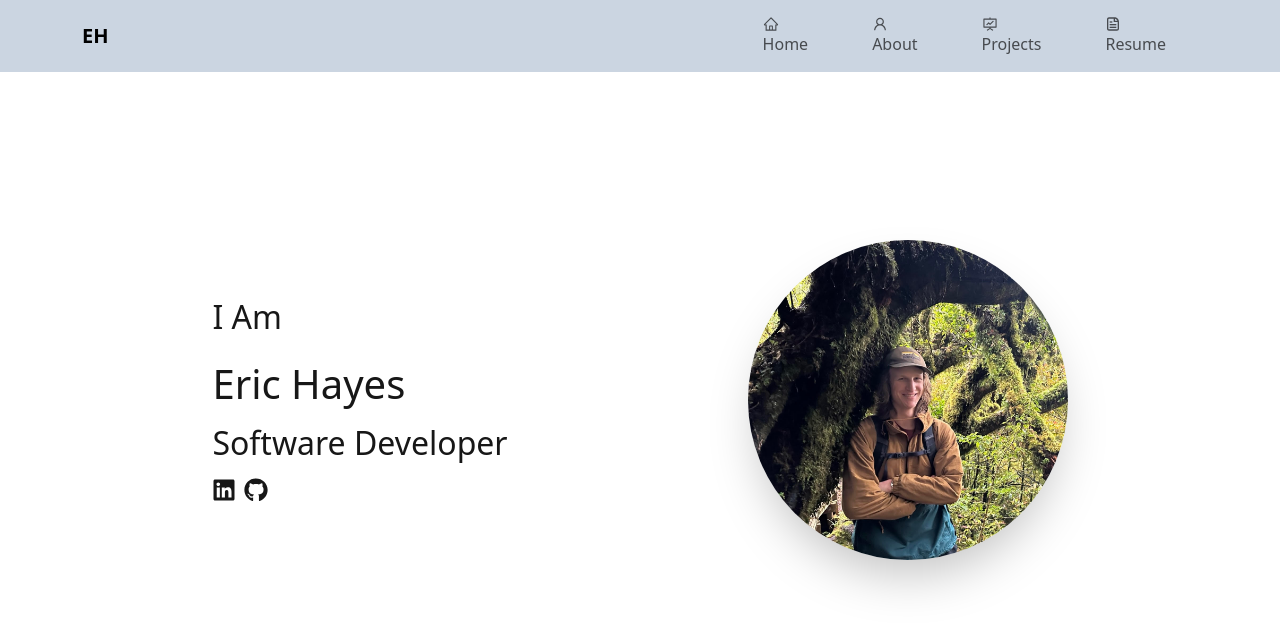
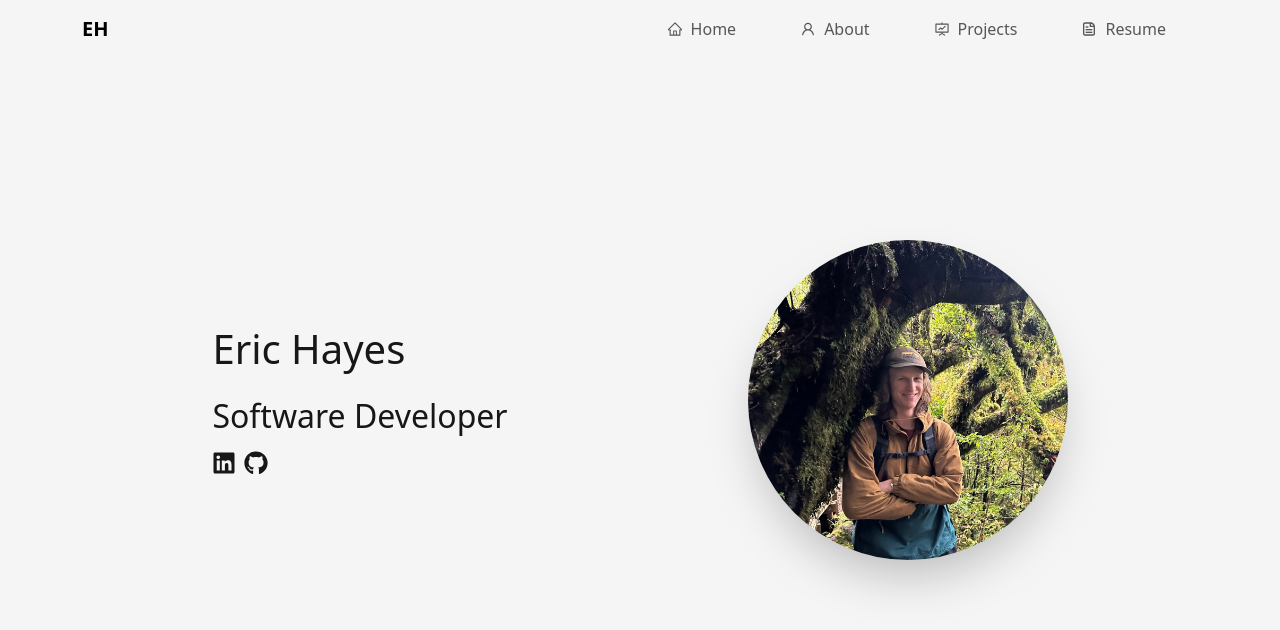
Before and after one commit to ehayes2000/portfolio, a React (Create React App) app: page / in a window 1280 px wide. Shown: the top 630 px of the page. Built offline with nearby package versions, Linux system fonts and the light colour scheme.

Commit message:
rework colors

```diff
--- a/src/components/MyNavbar.js
+++ b/src/components/MyNavbar.js
@@ -30,10 +30,9 @@ const MyNavbar = () => {
   onToggle={() => setExpanded(!expanded)}
   fixed="top"
   expand="md"
-            className={`bg-slate-300 ${sticky ? "fixed top-0 w-full" : ""}`}
+  className={`transition ease-in duration-150 ${sticky ? "fixed top-0 w-full bg-neutral-50 bg-opacity-20 backdrop-blur-sm" : "bg-transparent"} `}
 >
-            <Container className="flex justify-between">
-
+  <Container className="flex justify-between text-black ">
     <Navbar.Brand className="font-bold text-2xl" as={Link} to="/">
       EH
     </Navbar.Brand>
@@ -43,34 +42,42 @@ const MyNavbar = () => {
     />
     <Navbar.Collapse className="flex">
       <Nav className="flex ms-auto" defaultActiveKey="#home">
-                        <Nav.Item className="mx-4">
+        <Nav.Item className="mx-4 transition transform hover:scale-105 hover:-translate-y-1">
           <Nav.Link as={Link} to="/">
-                            <AiOutlineHome/>Home
+            <div className="flex items-center">
+              <AiOutlineHome className="mr-2"/>
+              Home
+            </div>
           </Nav.Link>
         </Nav.Item>
-                        <Nav.Item className="mx-4">
-                            <Nav.Link
-                                as={Link}
-                                to="/about"
-                            >
-                                <AiOutlineUser/>About
+        <Nav.Item className="mx-4 transition transform hover:scale-105 hover:-translate-y-1">
+          <Nav.Link as={Link} to="/about">
+            <div className="flex items-center">
+              <AiOutlineUser className="mr-2"/>
+              About
+            </div>
           </Nav.Link>
         </Nav.Item>
-                        <Nav.Item className="mx-4">
+        <Nav.Item className="mx-4 transition transform hover:scale-105 hover:-translate-y-1">
           <Nav.Link as={Link} to="/projects">
-                                <AiOutlineFundProjectionScreen/>Projects
+            <div className="flex items-center">
+              <AiOutlineFundProjectionScreen className="mr-2"/>
+              Projects
+            </div>
           </Nav.Link>
         </Nav.Item>
-                        <Nav.Item className="mx-4">
+        <Nav.Item className="mx-4 transition transform hover:scale-105 hover:-translate-y-1">
           <Nav.Link as={Link} to="/resume">
-                                <CgFileDocument/>Resume
+            <div className="flex items-center">
+              <CgFileDocument className="mr-2"/>
+              Resume
+            </div>
           </Nav.Link>
         </Nav.Item>
       </Nav>
     </Navbar.Collapse>
   </Container>
-        </Navbar>
-    )
+</Navbar>)
 }
 
 export default MyNavbar;
--- a/src/components/home/Intro.js
+++ b/src/components/home/Intro.js
@@ -3,9 +3,9 @@ import Social from "./Social";
 const Intro = () => (
   <div className="flex items-center justify-center min-h-screen text-neutral-900">
   <div className="flex flex-col justify-center lg:mr-60 md:mr-4 space-y-4">
-    <h2 className="text-left transition-all duration-500">
+    {/* <h2 className="text-left transition-all duration-500">
       I Am
-    </h2>
+    </h2> */}
     <h1 className="text-left transition-all duration-500">
       Eric Hayes
     </h1>
--- a/src/pages/AboutPage.js
+++ b/src/pages/AboutPage.js
@@ -4,7 +4,7 @@ import Skills from "../components/about/Skills";
 
 const AboutPage = () => {
     return (
-        <div>
+        <div className="bg-neutral-100 flex">
             <MyNavbar/>
             <div className="lg:mx-40 md:mx-20 sm:mx-10 xs:mx-4">
                 <AboutMe/>
--- a/src/pages/HomePage.js
+++ b/src/pages/HomePage.js
@@ -1,8 +1,9 @@
 import Intro from "../components/home/Intro";
 import MyNavbar from "../components/MyNavbar";
+import backgroundImage from "../assets/forest.webp";
 
 const HomePage = () => (
-    <div>
+    <div className="bg-neutral-100">
         <MyNavbar/>
         <Intro/>
     </div>
--- a/src/pages/ProjectPage.js
+++ b/src/pages/ProjectPage.js
@@ -3,7 +3,6 @@ import Projects from "../components/project/Projects";
 
 const ProjectPage = () => (
   <div>
-      kys
       <MyNavbar/>
       <Projects/>
   </div>
--- a/src/styles.css
+++ b/src/styles.css
@@ -1,3 +1,16 @@
+.navbar .nav-link {
+    color: #18181b !important;
+}
+
+.bg {
+    width: 100%;
+    height: 100vh;
+    display: flex;
+    align-items: center;
+    justify-content: center;
+    background-size: 300% 300%;
+    background-color: #f5f5f4;
+  }
 
 .tech-icons {
     font-size: 4.5em !important;
```
Also changed, not shown: src/assets/forest.webp (added). Lines whose indentation alone changed are shown as unchanged.
